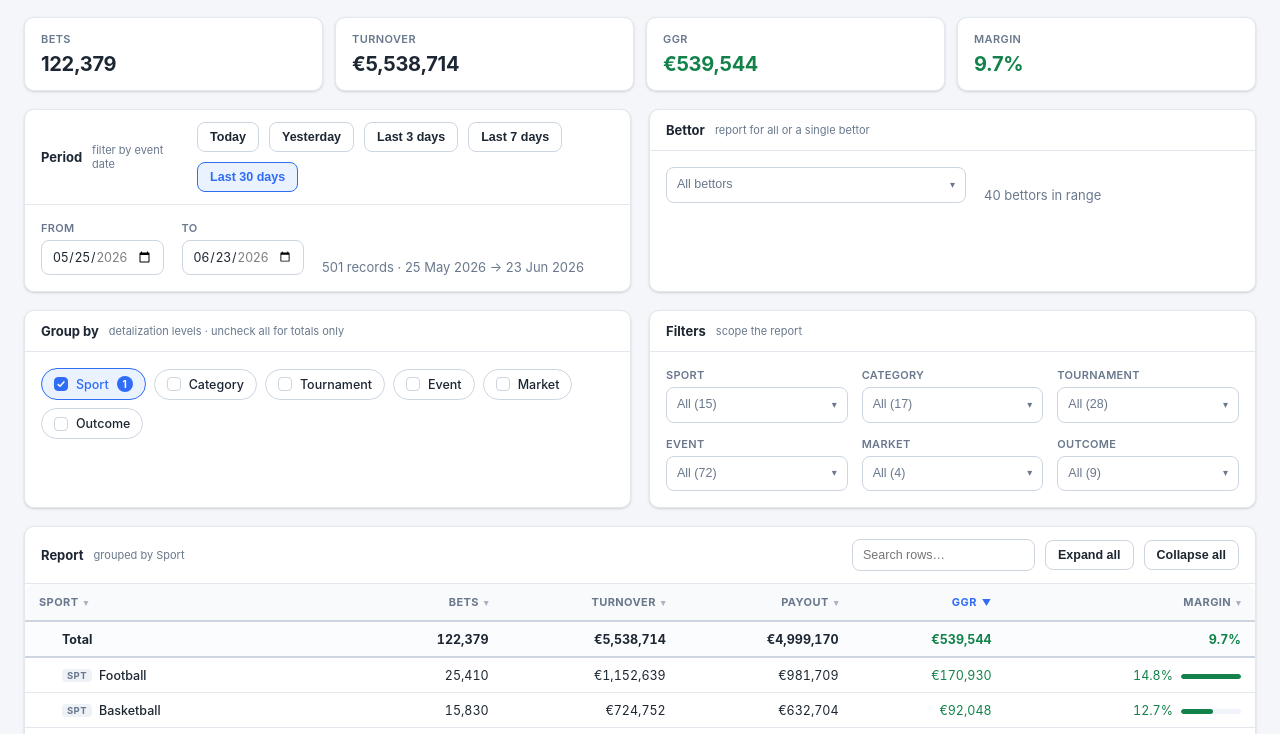
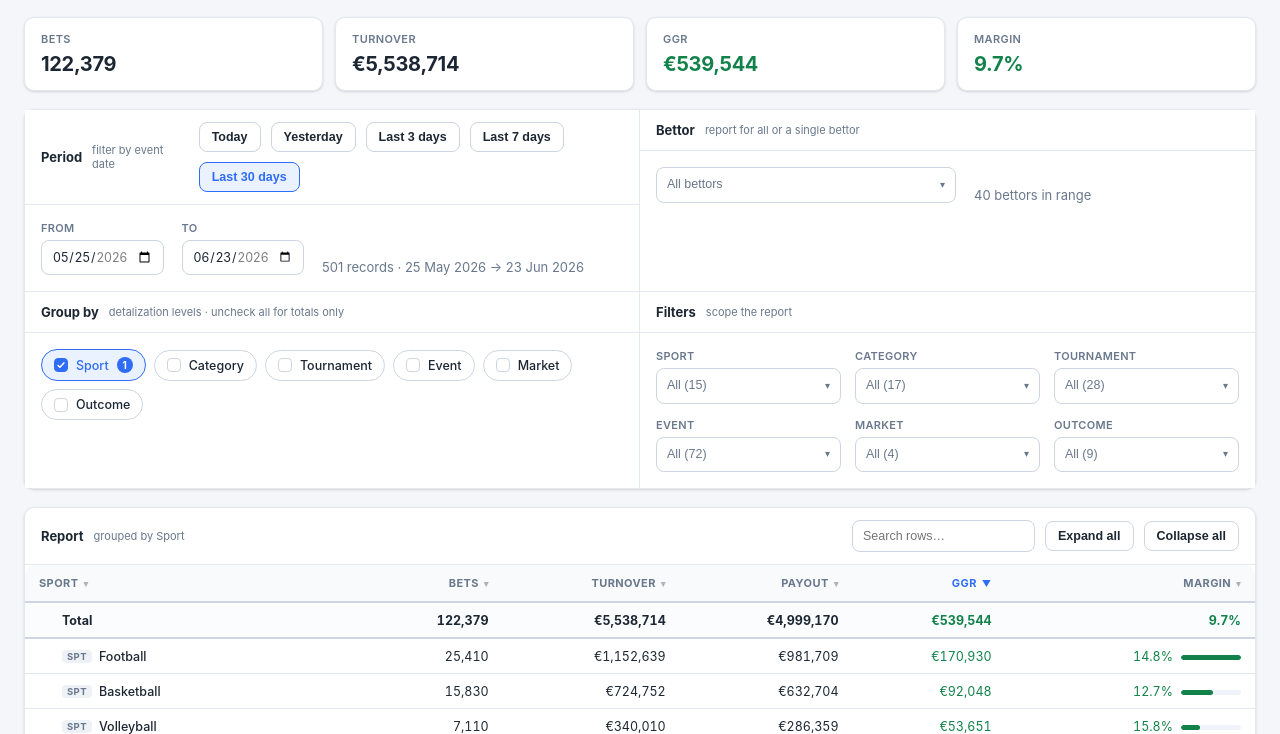
Before and after one commit to tigransharafyan-corwyn/report, a plain HTML site: page index.html in a window 1280 px wide. Shown: the part 66-800 px from the top of the page. Drawn offline with Linux system fonts and the light colour scheme.

Commit message:
Merge Period, Bettor, Group by, Filters into one unified container

```diff
--- a/index.html
+++ b/index.html
@@ -46,6 +46,17 @@
 
   .section-grid { display:grid; grid-template-columns: 1fr 1fr; gap:18px; }
   @media (max-width: 980px){ .section-grid { grid-template-columns:1fr; } .kpis{ grid-template-columns: repeat(2,1fr);} }
+
+  /* unified controls container */
+  .controls { padding:0; }
+  .controls .controls-grid { display:grid; grid-template-columns:1fr 1fr; }
+  .controls .controls-grid > .panel { border:none; box-shadow:none; border-radius:0; margin:0; }
+  .controls .controls-grid > .panel:first-child { border-right:1px solid var(--border); }
+  .controls .controls-grid:not(:last-child) { border-bottom:1px solid var(--border); }
+  @media (max-width: 980px){
+    .controls .controls-grid { grid-template-columns:1fr; }
+    .controls .controls-grid > .panel:first-child { border-right:none; border-bottom:1px solid var(--border); }
+  }
 
   .group-row { display:flex; flex-wrap:wrap; gap:8px; align-items:center; }
   .chip {
@@ -580,8 +591,10 @@ function render(){
       + '<div class="sub">Turnover &amp; gross gaming revenue by hierarchy · '+fmtNum(RECORDS.length)+' outcome records</div></div>'
       + '<div class="sub">As of 2026-06-23</div></div>'
     + kpisHtml(data.totals)
-    + '<div class="section-grid">'+periodPanelHtml(data)+bettorPanelHtml(data)+'</div>'
-    + '<div class="section-grid">'+groupPanelHtml()+filtersPanelHtml(data)+'</div>'
+    + '<div class="panel controls">'
+      + '<div class="controls-grid">'+periodPanelHtml(data)+bettorPanelHtml(data)+'</div>'
+      + '<div class="controls-grid">'+groupPanelHtml()+filtersPanelHtml(data)+'</div>'
+    + '</div>'
     + tableHtml(data)
     + '<div class="footer-note">Mock data · single-file prototype. Wire <code>RECORDS</code> to your reporting API to go live.</div>'
     + '</div>';
```
